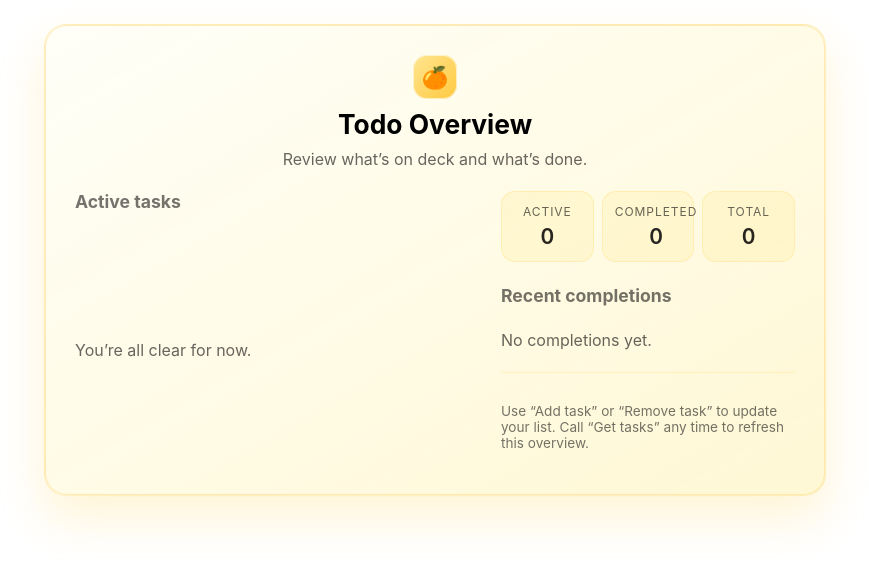
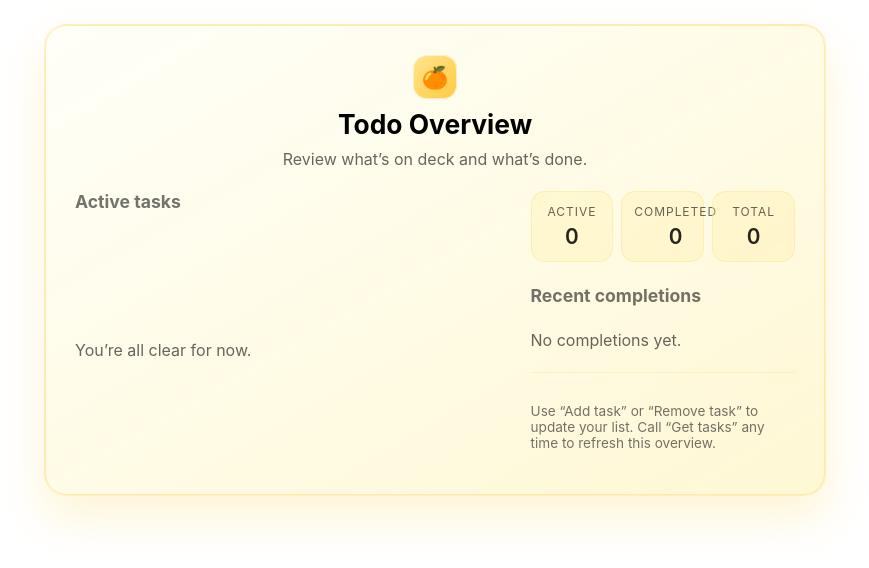
Before and after one commit to Haniehz1/orange_todo_app, a React (Create React App) app in the folder web/: page / in a window 1280 px wide. Shown: the top 568 px of the page, without its empty margins (221-1090 px from the left). Built offline with nearby package versions, Linux system fonts and the light colour scheme.

Commit message:
UI: enforce horizontal two-panel layout and publish assets

```diff
--- a/web/src/components/App.css
+++ b/web/src/components/App.css
@@ -77,6 +77,7 @@
   display: flex;
   gap: 1.5rem;
   align-items: stretch;
+  flex-direction: row;
 }
 
 .todo-panel {
@@ -85,11 +86,11 @@
 }
 
 .todo-panel--primary {
-  flex: 1 1 55%;
+  flex: 1 1 62%;
 }
 
 .todo-panel--secondary {
-  flex: 1 1 40%;
+  flex: 1 1 38%;
   min-width: 220px;
 }
 
```
Also changed, not shown: 4 other files (tests, documents, lock files or other folders).
